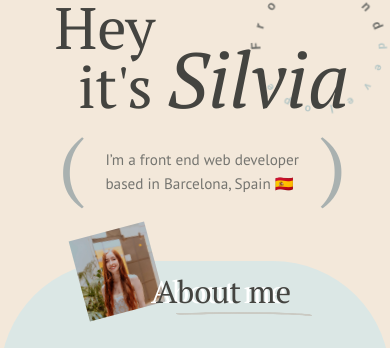
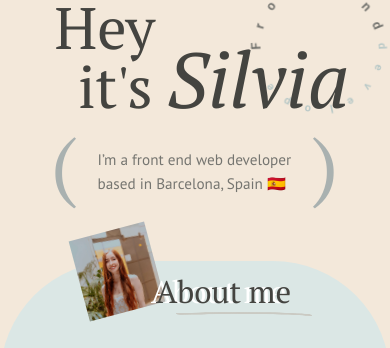
Before and after one commit to silsc/portfolio, a Jekyll site: the page built from index.markdown, in a window 390 px wide. Shown: the part 131-479 px from the top of the page. Built offline with Jekyll 4.4.1, drawn with Linux system fonts in a browser that asks for light colours.

Commit message:
FIX/RESPphone banner subt position

```diff
--- a/_sass/_banner.scss
+++ b/_sass/_banner.scss
@@ -106,7 +106,7 @@
     top: 10vw;
   }
   .banner-subtitle {
-    left: 15%;
+    left: 13vw;
     top: 25vw;
     h2 {
       font-size: 20vw;
```
